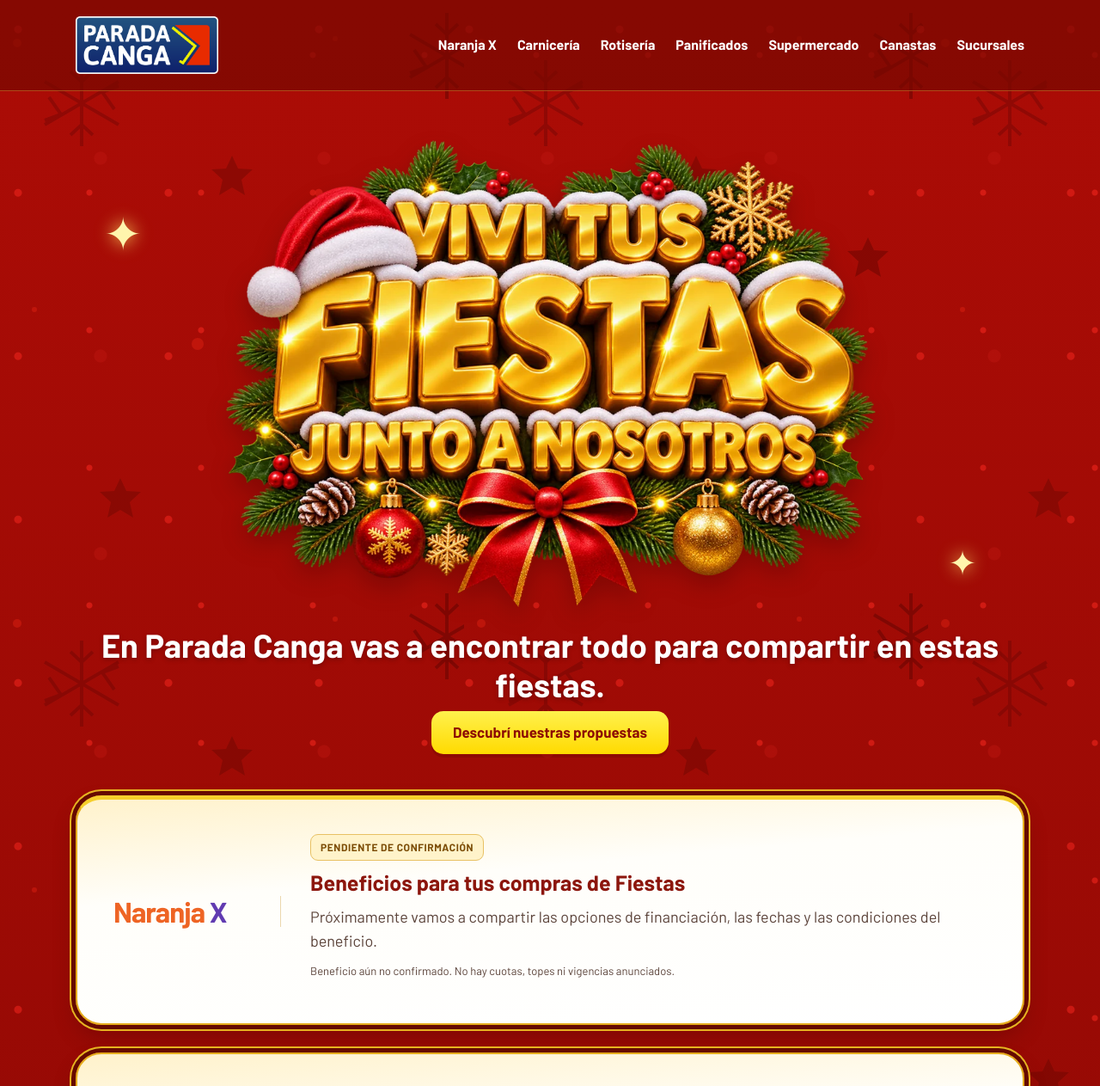
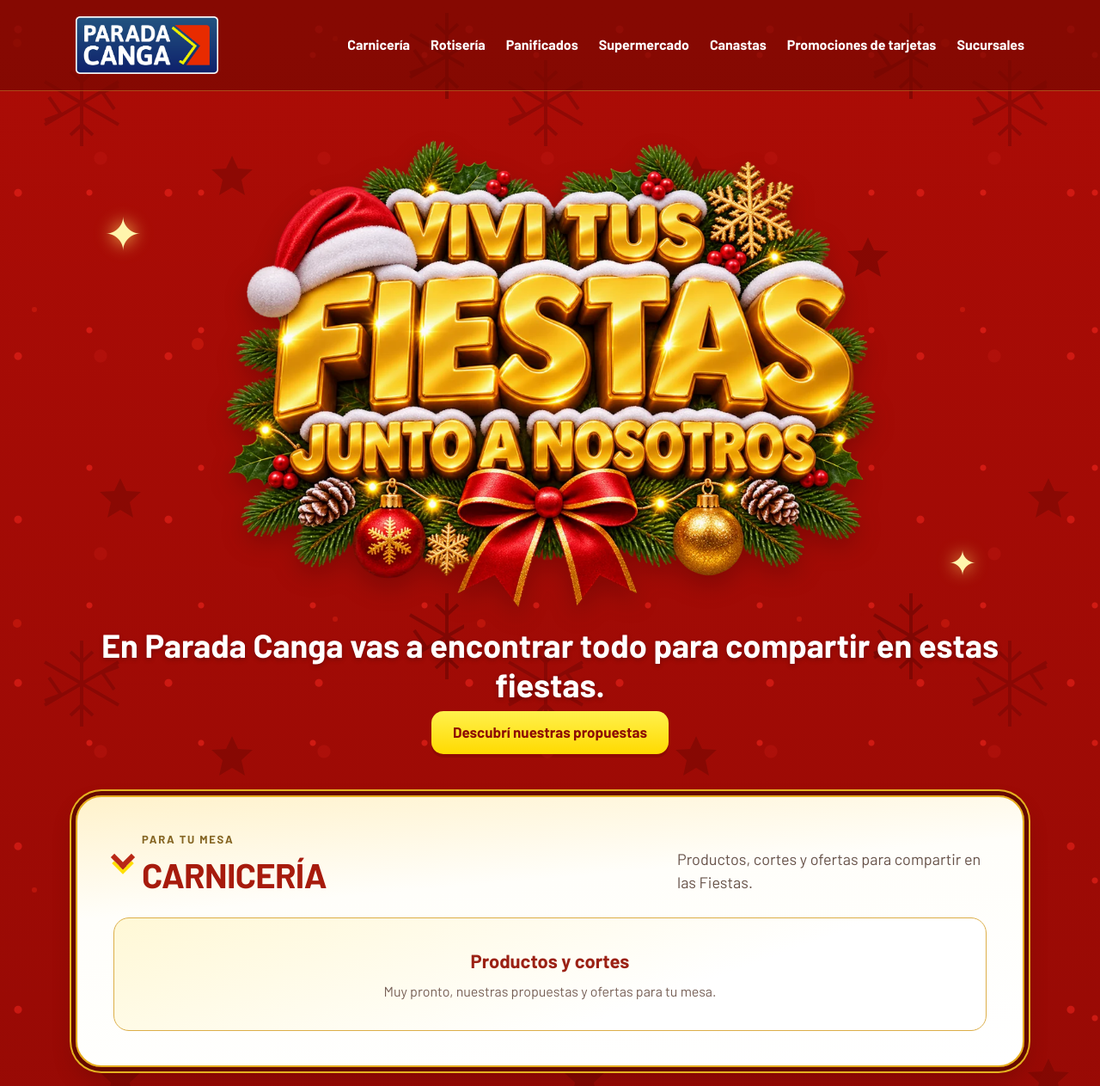
Before and after one commit to rodriacostadg/promos-parada-canga, a plain HTML site: page index.html in a window 1280 px wide. Shown: the top 1263 px of the page at 86% size. Drawn offline with Linux system fonts and the light colour scheme.

Commit message:
Renombrar promociones de tarjetas y moverlas antes de sucursales

```diff
--- a/index.html
+++ b/index.html
@@ -16,12 +16,12 @@
       <span class="brand-fallback"><span>PARADA</span><strong>CANGA</strong></span>
     </a>
     <nav aria-label="Navegación principal">
-      <a href="#naranja-x">Naranja X</a>
       <a href="#carniceria">Carnicería</a>
       <a href="#rotiseria">Rotisería</a>
       <a href="#panificados">Panificados</a>
       <a href="#supermercado">Supermercado</a>
       <a href="#canastas">Canastas</a>
+      <a href="#promociones-tarjetas">Promociones de tarjetas</a>
       <a href="#sucursales">Sucursales</a>
     </nav>
   </div>
@@ -31,18 +31,6 @@
     <img class="offer-title" src="assets/titulo-fiestas.webp" width="1100" height="825" alt="Viví tus Fiestas junto a nosotros" fetchpriority="high">
     <p class="campaign">En Parada Canga vas a encontrar todo para compartir en estas fiestas.</p>
     <a class="button button-gold" href="#carniceria">Descubrí nuestras propuestas</a>
-  </section>
-  <section class="panel financing" id="naranja-x" aria-labelledby="naranja-title">
-    <div class="financing-brand">
-      <img src="assets/naranja-x.png" alt="Naranja X" class="naranja-image" hidden>
-      <h2 id="naranja-title">Naranja <span>X</span></h2>
-    </div>
-    <div class="financing-content">
-      <p class="tag">PENDIENTE DE CONFIRMACIÓN</p>
-      <h3>Beneficios para tus compras de Fiestas</h3>
-      <p>Próximamente vamos a compartir las opciones de financiación, las fechas y las condiciones del beneficio.</p>
-      <p class="note">Beneficio aún no confirmado. No hay cuotas, topes ni vigencias anunciados.</p>
-    </div>
   </section>
   <section class="panel department" id="carniceria" aria-labelledby="carniceria-title">
     <div class="section-heading">
@@ -160,6 +148,17 @@
     <div class="basket-consult"><p>Estamos preparando las canastas de este año. Consultá las opciones, precios y disponibilidad en tu sucursal.</p><a class="button button-blue" href="#sucursales">Ver sucursales</a></div>
     <p class="catalog-note">Referencias de 2024. Precios y composición pendientes de confirmación para Fiestas 2026.</p>
   </section>
+  <section class="panel department" id="promociones-tarjetas" aria-labelledby="tarjetas-title">
+    <div class="section-heading">
+      <div><p class="eyebrow">BENEFICIOS PARA TUS COMPRAS</p><h2 id="tarjetas-title">Promociones de tarjetas</h2></div>
+    </div>
+    <div class="financing-content">
+      <p class="tag">PENDIENTE DE CONFIRMACIÓN</p>
+      <h3>Naranja X: beneficios para tus compras de Fiestas</h3>
+      <p>Próximamente vamos a compartir las opciones de financiación, las fechas y las condiciones del beneficio.</p>
+      <p class="note">Beneficio aún no confirmado. No hay cuotas, topes ni vigencias anunciados.</p>
+    </div>
+  </section>
   <section class="panel branches" id="sucursales" aria-labelledby="sucursales-title">
     <div><p class="eyebrow">CERCA TUYO</p><h2 id="sucursales-title">Sucursales</h2><p>Encontrá Parada Canga en Corrientes.</p></div>
     <div class="branch-access"><a class="button button-blue" href="https://www.google.com/maps/search/Parada+Canga+Corrientes+Capital/" target="_blank" rel="noopener noreferrer">Buscar sucursales en Maps</a><p class="note">Las direcciones y los accesos por sucursal se incorporarán próximamente.</p></div>
```
